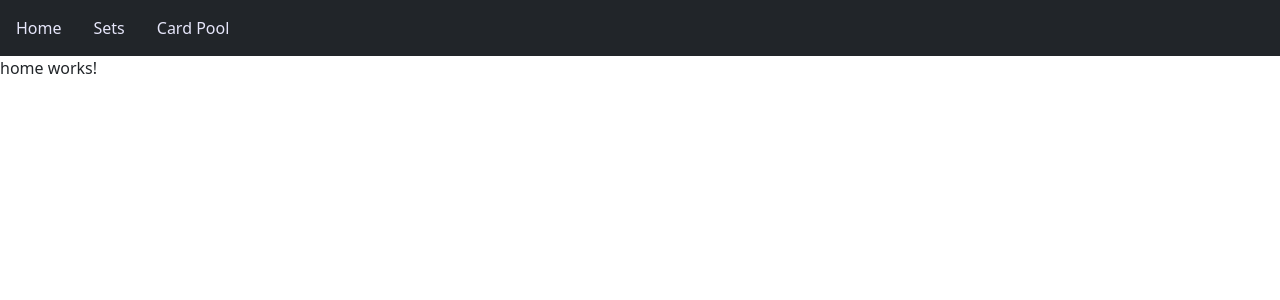
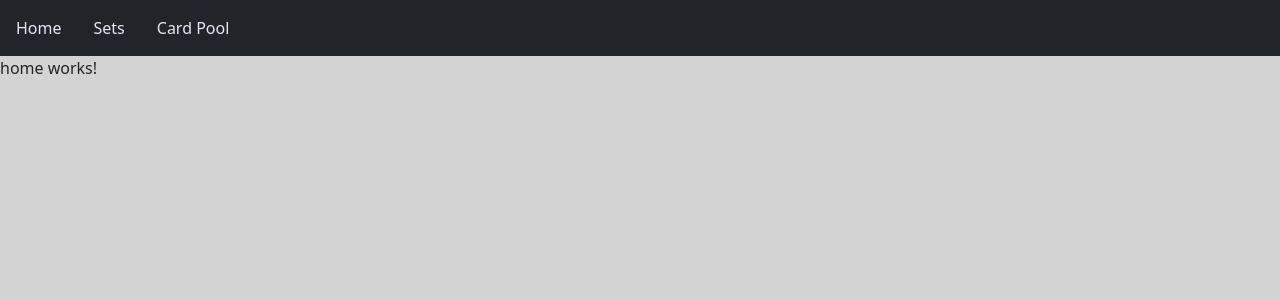
Before and after one commit to JesseGallardo/rotation-ygo, an Angular app: page /home in a window 1280 px wide. Shown: the top 300 px of the page. Built offline with nearby package versions, Linux system fonts and the light colour scheme.

Commit message:
Created global background color

```diff
--- a/src/styles.css
+++ b/src/styles.css
@@ -1 +1,4 @@
 /* You can add global styles to this file, and also import other style files */
+body {
+  background-color: lightgray !important;
+}
```
